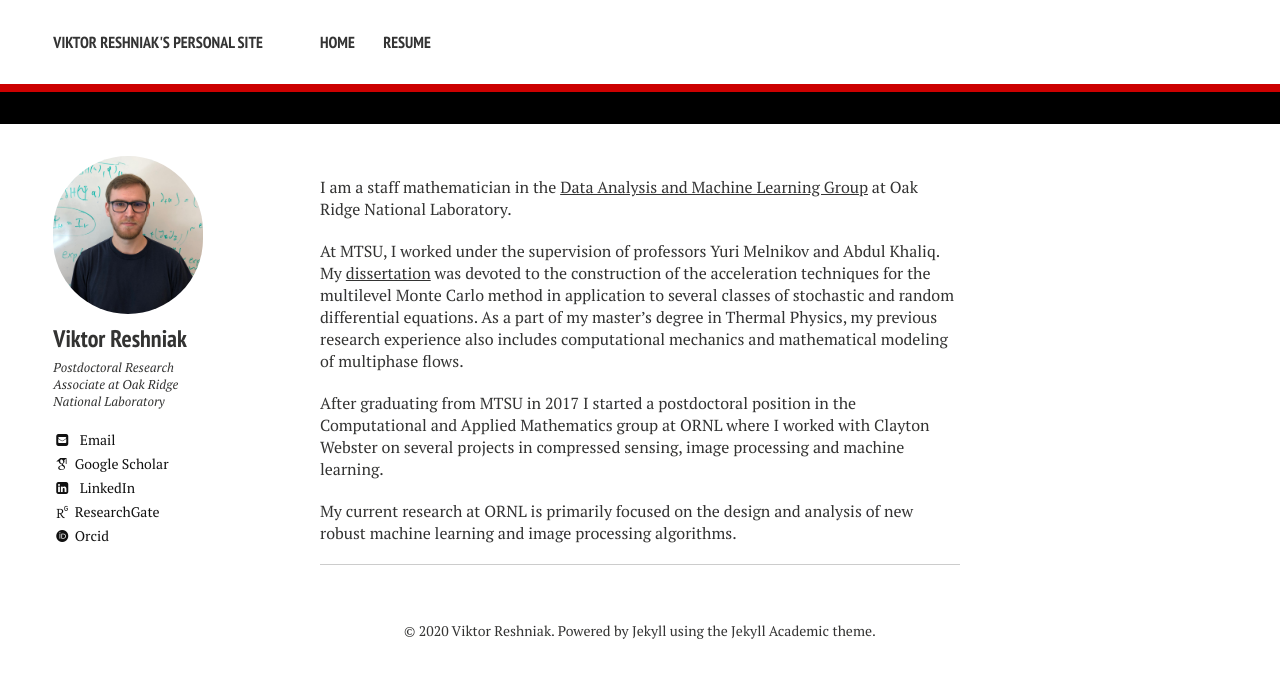
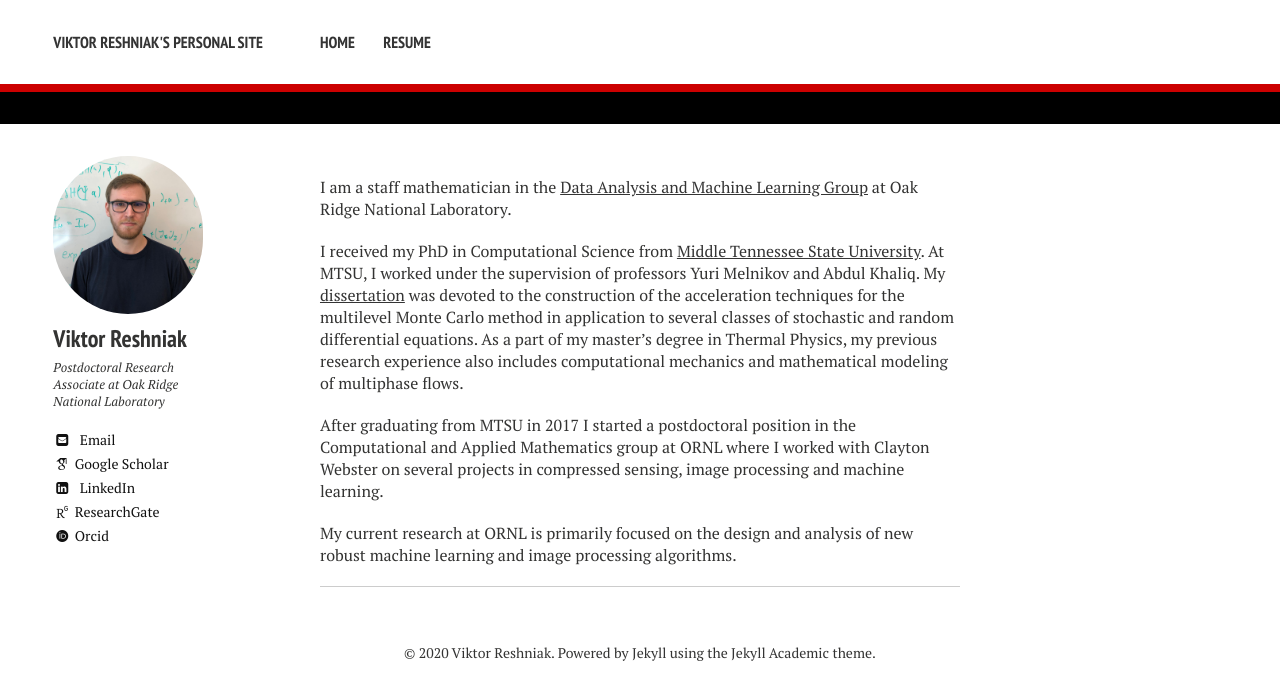
Before and after one commit to vreshniak/vreshniak.github.io, a Jekyll site: the page built from index.md, in a window 1280 px wide. Shown: the top 700 px of the page. Built offline with Jekyll 4.4.1, drawn with Linux system fonts in a browser that asks for light colours; nearby versions of some CDN libraries; some web fonts are replaced.

Commit message:
Update index.md

```diff
--- a/index.md
+++ b/index.md
@@ -15,6 +15,7 @@ As a part of my master's degree in Thermal Physics, my previous research experie
 
 I am a staff mathematician in the [Data Analysis and Machine Learning Group](https://csmd.ornl.gov/group/data-analysis-and-ml) at Oak Ridge National Laboratory.
 
+I received my PhD in Computational Science from [Middle Tennessee State University](http://www.mtsu.edu/programs/computational-science-phd/index.php).
 At MTSU, I worked under the supervision of professors Yuri Melnikov and Abdul Khaliq.
 My [dissertation](http://jewlscholar.mtsu.edu/bitstream/handle/mtsu/5281/Reshniak_mtsu_0170E_10781.pdf?sequence=1&isAllowed=y) was devoted to the construction of the acceleration techniques for the multilevel Monte Carlo method in application to several classes of stochastic and random differential equations.
 As a part of my master's degree in Thermal Physics, my previous research experience also includes computational mechanics and mathematical modeling of multiphase flows.
```
